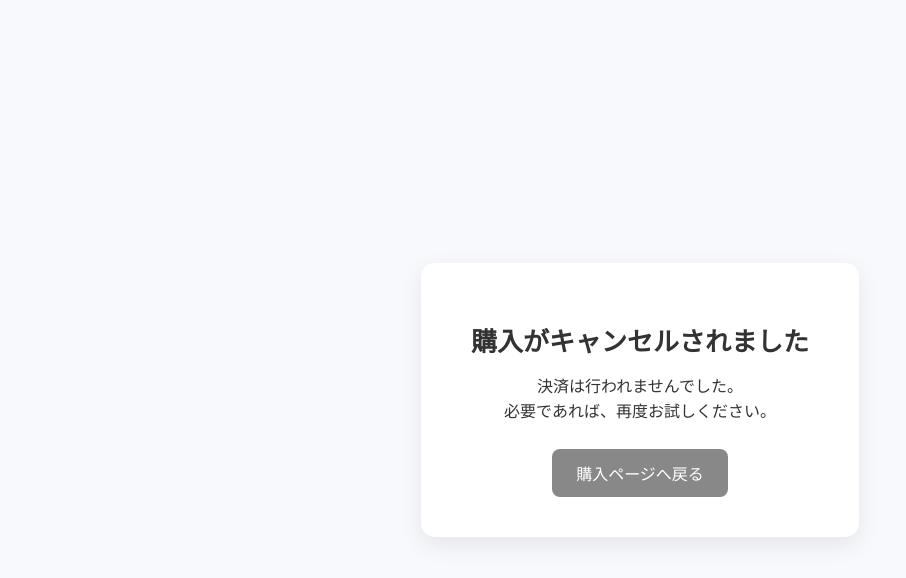
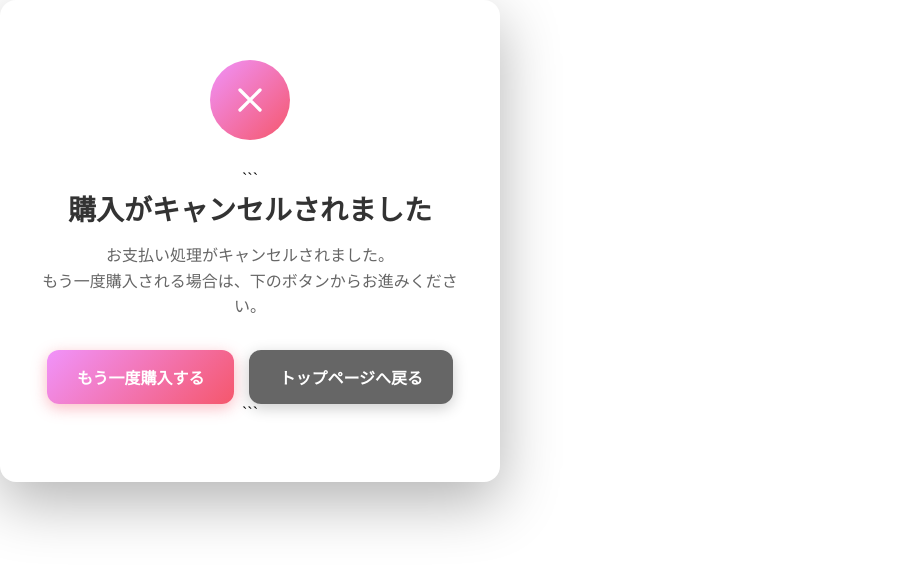
Before and after one commit to Tsfuture/suguraku-web, a plain HTML site: page cancel.html in a window 1280 px wide. Shown: the whole page, without its empty margins (0-906 px from the left). Drawn offline with Linux system fonts and the light colour scheme.

Commit message:
Revamp cancel.html layout and styles
Updated the layout and styling of the cancel page to enhance user experience.

````diff
--- a/cancel.html
+++ b/cancel.html
@@ -1,64 +1,139 @@
 <!DOCTYPE html>
+
 <html lang="ja">
 <head>
-    <meta charset="UTF-8" />
+  <meta charset="UTF-8">
+  <meta name="viewport" content="width=device-width, initial-scale=1.0">
   <title>購入キャンセル - Suguraku</title>
   <style>
-      body {
-        font-family: -apple-system, BlinkMacSystemFont, "Segoe UI", Roboto,
-          Helvetica, Arial, sans-serif;
-        background: #f7f9fc;
+    * {
       margin: 0;
       padding: 0;
-        display: flex;
-        justify-content: center;
-        align-items: center;
-        height: 100vh;
-        color: #333;
+      box-sizing: border-box;
     }
 
-      .card {
+```
+body {
+  font-family: -apple-system, BlinkMacSystemFont, 'Segoe UI', Roboto, 'Helvetica Neue', Arial, sans-serif;
+  background: linear-gradient(135deg, #f093fb 0%, #f5576c 100%);
+  min-height: 100vh;
+  display: flex;
+  align-items: center;
+  justify-content: center;
+  padding: 20px;
+}
+
+.container {
   background: white;
-        padding: 40px 50px;
-        border-radius: 14px;
-        box-shadow: 0 8px 24px rgba(0, 0, 0, 0.08);
+  border-radius: 16px;
+  box-shadow: 0 20px 60px rgba(0,0,0,0.3);
+  max-width: 500px;
+  width: 100%;
+  padding: 60px 40px;
   text-align: center;
-        max-width: 420px;
+}
+
+.cancel-icon {
+  width: 80px;
+  height: 80px;
+  background: linear-gradient(135deg, #f093fb 0%, #f5576c 100%);
+  border-radius: 50%;
+  display: flex;
+  align-items: center;
+  justify-content: center;
+  margin: 0 auto 30px;
+  animation: scaleIn 0.5s ease;
+}
+
+@keyframes scaleIn {
+  from {
+    transform: scale(0);
+  }
+  to {
+    transform: scale(1);
+  }
+}
+
+.cancel-icon svg {
+  width: 40px;
+  height: 40px;
+  color: white;
 }
 
 h1 {
-        font-size: 26px;
-        margin-bottom: 12px;
+  font-size: 28px;
+  color: #333;
+  margin-bottom: 15px;
 }
 
 p {
+  color: #666;
   font-size: 16px;
-        margin-bottom: 24px;
   line-height: 1.6;
+  margin-bottom: 30px;
 }
 
-      .btn {
-        display: inline-block;
-        padding: 12px 24px;
-        background: #888;
-        color: white;
-        border-radius: 8px;
-        text-decoration: none;
-        font-size: 16px;
-        transition: 0.2s;
+.button-group {
+  display: flex;
+  gap: 15px;
+  justify-content: center;
+  flex-wrap: wrap;
 }
 
-      .btn:hover {
+.button {
+  display: inline-block;
+  color: white;
+  text-decoration: none;
+  padding: 15px 30px;
+  border-radius: 12px;
+  font-weight: 600;
+  transition: all 0.3s ease;
+}
+
+.button-primary {
+  background: linear-gradient(135deg, #f093fb 0%, #f5576c 100%);
+  box-shadow: 0 4px 15px rgba(245, 87, 108, 0.4);
+}
+
+.button-primary:hover {
+  transform: translateY(-2px);
+  box-shadow: 0 6px 20px rgba(245, 87, 108, 0.6);
+}
+
+.button-secondary {
   background: #666;
+  box-shadow: 0 4px 15px rgba(0, 0, 0, 0.2);
 }
+
+.button-secondary:hover {
+  background: #555;
+  transform: translateY(-2px);
+}
+```
+
   </style>
 </head>
+<body>
+  <div class="container">
+    <div class="cancel-icon">
+      <svg fill="none" stroke="currentColor" viewBox="0 0 24 24">
+        <path stroke-linecap="round" stroke-linejoin="round" stroke-width="2" d="M6 18L18 6M6 6l12 12"/>
+      </svg>
+    </div>
 
-  <body>
-    <div class="card">
+```
 <h1>購入がキャンセルされました</h1>
-      <p>決済は行われませんでした。<br />必要であれば、再度お試しください。</p>
-      <a class="btn" href="/buy.html">購入ページへ戻る</a>
+<p>
+  お支払い処理がキャンセルされました。<br>
+  もう一度購入される場合は、下のボタンからお進みください。
+</p>
+
+<div class="button-group">
+  <a href="/buy.html" class="button button-primary">もう一度購入する</a>
+  <a href="/" class="button button-secondary">トップページへ戻る</a>
+</div>
+```
+
   </div>
 </body>
 </html>
````
Lines whose indentation alone changed are shown as unchanged.
